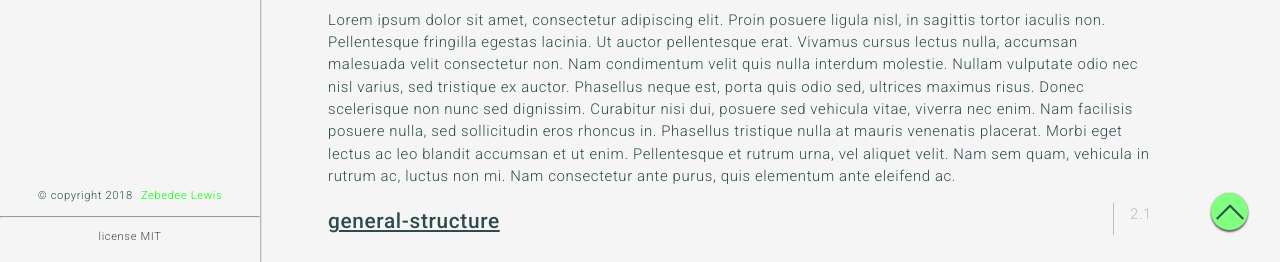
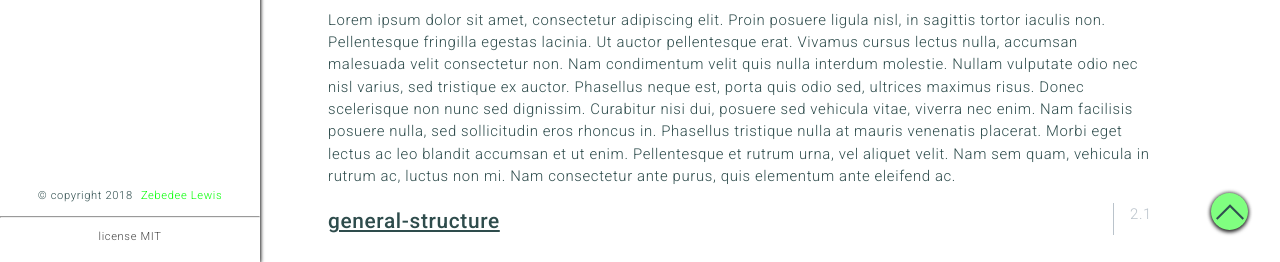
Before and after one commit to zebedeeLewis/fcc_documentation, a plain HTML site: page index.html in a window 1280 px wide. Shown: the part 538-800 px from the top of the page. Drawn offline with Linux system fonts and the light colour scheme.

Commit message:
Adjust Shadow Values

```diff
--- a/globals.css
+++ b/globals.css
@@ -54,24 +54,24 @@
   --NAVBAR-COLLAPSED-WIDTH: 4rem;
   --NAVBAR-EXPAND-DURATION: 0.5s;
 
-  --RESTING-AMBIENT-SHADOW: 0 0 0.125rem hsl(0, 0%, 65%);
-  --RESTING-KEY-SHADOW: 0 0.125rem 0.125rem hsl(0, 0%, 30%);
+  --RESTING-AMBIENT-SHADOW: 0 0 0.250rem hsl(0, 0%, 20%);
+  --RESTING-KEY-SHADOW: 0 0.125rem 0.250rem hsl(0, 0%, 15%);
   --RESTING-SHADOW: var(--RESTING-AMBIENT-SHADOW),
                     var(--RESTING-KEY-SHADOW);
 
-  --ELEVATION-ONE-AMBIENT-SHADOW: 0 0 0.375rem hsl(0, 0%, 65%);
-  --ELEVATION-ONE-KEY-SHADOW: 0 0.375rem 0.375rem hsl(0, 0%, 30%);
+  --ELEVATION-ONE-AMBIENT-SHADOW: 0 0 0.75rem hsl(0, 0%, 40%);
+  --ELEVATION-ONE-KEY-SHADOW: 0 0.375rem 0.75rem hsl(0, 0%, 30%);
   --ELEVATION-ONE-SHADOW: var(--ELEVATION-ONE-AMBIENT-SHADOW),
                           var(--ELEVATION-ONE-KEY-SHADOW);
 
-  --ELEVATION-TWO-AMBIENT-SHADOW: 0 0 0.75rem hsl(0, 0%, 65%);
-  --ELEVATION-TWO-KEY-SHADOW: 0 0.75rem 0.75rem hsl(0, 0%, 30%);
+  --ELEVATION-TWO-AMBIENT-SHADOW: 0 0 0.75rem hsl(0, 0%, 80%);
+  --ELEVATION-TWO-KEY-SHADOW: 0 0.75rem 1.5rem hsl(0, 0%, 60%);
   --ELEVATION-TWO-SHADOW: var(--ELEVATION-TWO-AMBIENT-SHADOW),
                           var(--ELEVATION-TWO-KEY-SHADOW);
 
   --PRIMARY-COLOR: var(--PALE-GREEN);
   --SECONDARY-COLOR: var(--CHARCOAL);
-  --TERTIARY-COLOR: var(--SMOKEY-GREY);
+  --TERTIARY-COLOR: white;
 }
 
 body {
```
